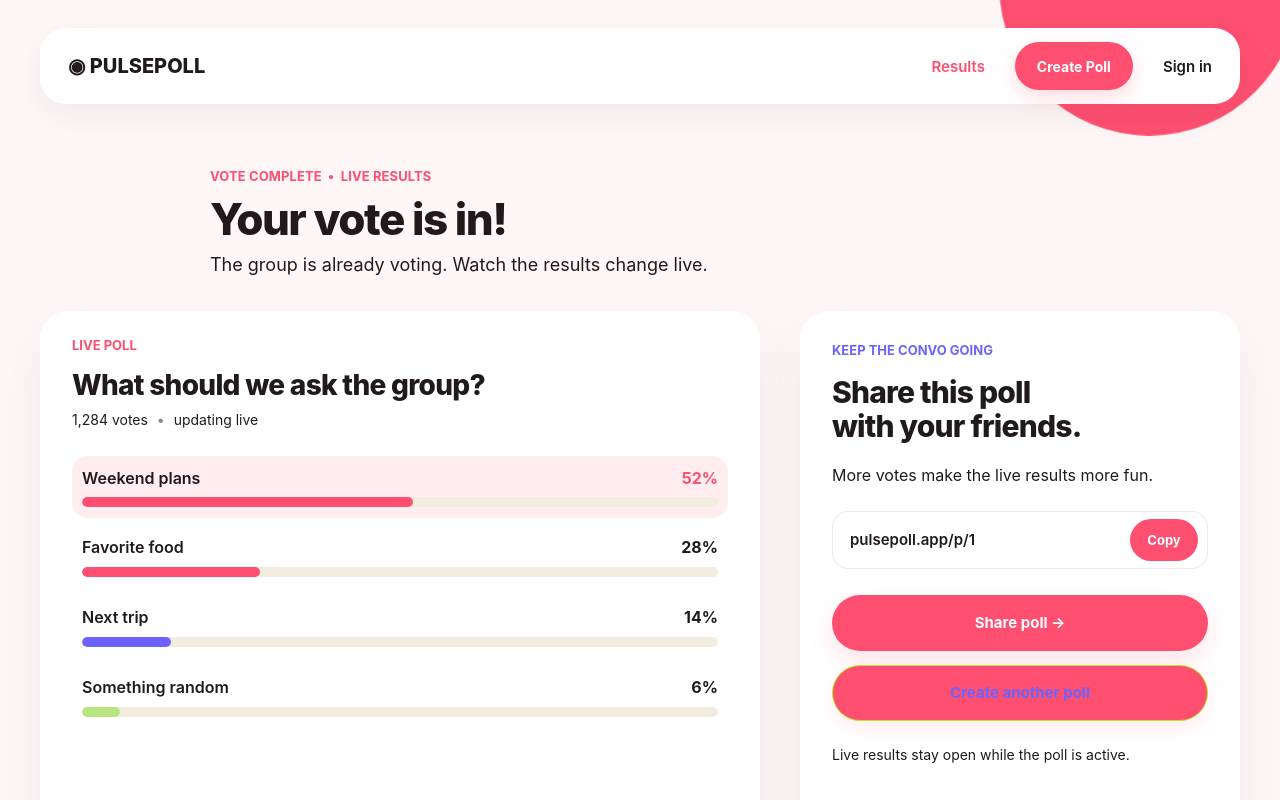
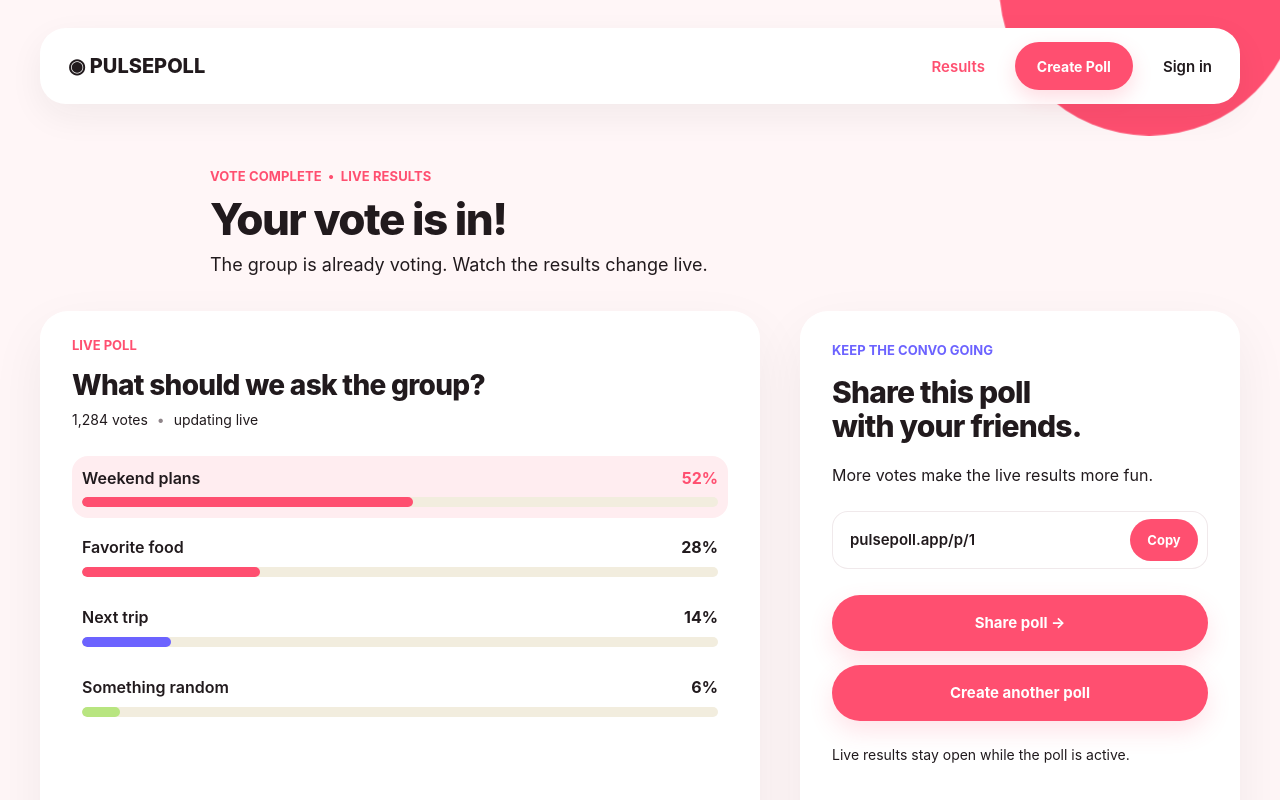
Before and after one commit to hari632/Pulse-Poll--Frontend, a React (Vite) app: page /results/1 in a window 1280 px wide. Shown: the top 800 px of the page. Built offline with nearby package versions, Linux system fonts and the light colour scheme; no server answers.

Commit message:
Fix create another poll button styling

```diff
--- a/src/pages/Results/Results.css
+++ b/src/pages/Results/Results.css
@@ -5,15 +5,10 @@
 
 .results-page {
   position: relative;
-
   min-height: 100vh;
-
   padding: 28px 40px 60px;
-
   overflow: hidden;
-
   background: #fff6f7;
-
   color: #211a1d;
 }
 
@@ -23,23 +18,17 @@
 
 .results-decoration {
   position: absolute;
-
   pointer-events: none;
-
   z-index: 0;
-
   border-radius: 50%;
 }
 
 .results-decoration--coral {
   width: 300px;
   height: 300px;
-
   top: -165px;
   right: -20px;
-
   background: #ff4f70;
-
   animation:
     decorationFloat 6s ease-in-out infinite;
 }
@@ -47,12 +36,9 @@
 .results-decoration--purple {
   width: 240px;
   height: 240px;
-
   left: -125px;
   bottom: -130px;
-
   background: #6c63ff;
-
   animation:
     decorationFloatReverse 7s ease-in-out infinite;
 }
@@ -63,35 +49,25 @@
 
 .results-navbar {
   position: relative;
-
   z-index: 10;
-
   width: 100%;
   height: 76px;
-
   display: flex;
   align-items: center;
   justify-content: space-between;
-
   padding: 0 28px;
-
   background: #ffffff;
-
   border-radius: 26px;
-
   box-shadow:
     0 12px 35px rgba(33, 26, 29, 0.06);
-
   animation:
     navbarEnter 0.65s ease-out both;
 }
 
 .results-navbar__brand {
   color: #211a1d;
-
   font-size: 20px;
   font-weight: 800;
-
   transition:
     transform 0.2s ease,
     opacity 0.2s ease;
@@ -99,7 +75,6 @@
 
 .results-navbar__brand:hover {
   transform: translateX(4px);
-
   opacity: 0.7;
 }
 
@@ -111,17 +86,14 @@
 
 .results-navbar__active {
   color: #ff4f70;
-
   font-size: 15px;
   font-weight: 600;
 }
 
 .results-navbar__signin {
   color: #211a1d;
-
   font-size: 15px;
   font-weight: 600;
-
   transition: opacity 0.2s ease;
 }
 
@@ -132,21 +104,15 @@
 .results-navbar__create {
   width: 118px;
   height: 48px;
-
   border: 0;
   border-radius: 24px;
-
   background: #ff4f70;
   color: #ffffff;
-
   font-size: 14px;
   font-weight: 700;
-
   cursor: pointer;
-
   box-shadow:
     0 8px 20px rgba(255, 79, 112, 0.2);
-
   transition:
     transform 0.2s ease,
     box-shadow 0.2s ease;
@@ -154,7 +120,6 @@
 
 .results-navbar__create:hover {
   transform: translateY(-2px);
-
   box-shadow:
     0 12px 25px rgba(255, 79, 112, 0.28);
 }
@@ -169,13 +134,9 @@
 
 .results-header {
   position: relative;
-
   z-index: 1;
-
   max-width: 860px;
-
   margin: 64px auto 34px;
-
   animation:
     headerEnter 0.8s 0.1s
     cubic-bezier(0.22, 1, 0.36, 1)
@@ -184,33 +145,24 @@
 
 .results-header__eyebrow {
   margin: 0 0 12px;
-
   color: #ff4f70;
-
   font-size: 13px;
   font-weight: 700;
-
   letter-spacing: 0.1px;
 }
 
 .results-header h1 {
   margin: 0;
-
   color: #211a1d;
-
   font-size: 44px;
   line-height: 1.05;
-
   font-weight: 800;
-
   letter-spacing: -1.5px;
 }
 
 .results-header > p:last-child {
   margin: 10px 0 0;
-
   color: #211a1d;
-
   font-size: 18px;
   line-height: 1.4;
 }
@@ -221,21 +173,14 @@
 
 .results-layout {
   position: relative;
-
   z-index: 1;
-
   width: min(1280px, 100%);
-
   margin: 0 auto;
-
   display: grid;
-
   grid-template-columns:
     minmax(0, 800px)
     minmax(340px, 440px);
-
   gap: 40px;
-
   align-items: stretch;
 }
 
@@ -245,16 +190,11 @@
 
 .results-card {
   min-height: 548px;
-
   padding: 26px 32px 32px;
-
   background: #ffffff;
-
   border-radius: 28px;
-
   box-shadow:
     0 20px 55px rgba(33, 26, 29, 0.06);
-
   animation:
     resultsCardEnter 0.8s 0.25s
     cubic-bezier(0.22, 1, 0.36, 1)
@@ -263,37 +203,28 @@
 
 .results-card__label {
   margin: 0 0 16px;
-
   color: #ff4f70;
-
   font-size: 13px;
   font-weight: 700;
 }
 
 .results-card h2 {
   margin: 0;
-
   color: #211a1d;
-
   font-size: 28px;
   line-height: 1.2;
-
   font-weight: 800;
-
   letter-spacing: -0.7px;
 }
 
 .results-card__meta {
   margin: 8px 0 28px;
-
   color: #211a1d;
-
   font-size: 14px;
 }
 
 .results-card__meta span {
   margin: 0 5px;
-
   color: #8f8589;
 }
 
@@ -304,15 +235,12 @@
 .results-options {
   display: flex;
   flex-direction: column;
-
   gap: 8px;
 }
 
 .result-option {
   padding: 9px 10px 11px;
-
   border-radius: 16px;
-
   transition:
     background 0.25s ease,
     transform 0.25s ease;
@@ -320,7 +248,6 @@
 
 .result-option--selected {
   background: #ffedf0;
-
   animation:
     selectedResultEnter 0.55s
     cubic-bezier(0.22, 1, 0.36, 1)
@@ -335,13 +262,11 @@
   display: flex;
   align-items: center;
   justify-content: space-between;
-
   min-height: 25px;
 }
 
 .result-option__name {
   color: #211a1d;
-
   font-size: 16px;
   font-weight: 600;
 }
@@ -354,22 +279,17 @@
 
 .result-option__voted {
   color: #ff4f70;
-
   font-size: 12px;
   font-weight: 700;
-
   animation:
     votedPop 0.45s ease-out;
 }
 
 .result-option__percentage {
   min-width: 42px;
-
   color: #211a1d;
-
   font-size: 16px;
   font-weight: 700;
-
   text-align: right;
 }
 
@@ -381,30 +301,21 @@
 .result-option__track {
   width: 100%;
   height: 10px;
-
   margin-top: 7px;
-
   overflow: hidden;
-
   border-radius: 5px;
-
   background: #f2edde;
 }
 
 .result-option__fill {
   height: 100%;
-
   border-radius: inherit;
-
   background: #ff4f70;
-
   transform-origin: left;
-
   animation:
     barGrow 1s
     cubic-bezier(0.22, 1, 0.36, 1)
     both;
-
   transition:
     width 0.8s
     cubic-bezier(0.22, 1, 0.36, 1);
@@ -418,14 +329,12 @@
 .result-option:nth-child(3)
   .result-option__fill {
   background: #6c63ff;
-
   animation-delay: 0.16s;
 }
 
 .result-option:nth-child(4)
   .result-option__fill {
   background: #b8e580;
-
   animation-delay: 0.24s;
 }
 
@@ -435,16 +344,11 @@
 
 .share-card {
   min-height: 548px;
-
   padding: 31px 32px;
-
   background: #ffffff;
-
   border-radius: 28px;
-
   box-shadow:
     0 20px 55px rgba(33, 26, 29, 0.06);
-
   animation:
     shareCardEnter 0.8s 0.4s
     cubic-bezier(0.22, 1, 0.36, 1)
@@ -453,31 +357,23 @@
 
 .share-card__eyebrow {
   margin: 0 0 18px;
-
   color: #6c63ff;
-
   font-size: 13px;
   font-weight: 700;
 }
 
 .share-card h2 {
   margin: 0;
-
   color: #211a1d;
-
   font-size: 30px;
   line-height: 1.12;
-
   font-weight: 800;
-
   letter-spacing: -0.8px;
 }
 
 .share-card__description {
   margin: 20px 0 25px;
-
   color: #211a1d;
-
   font-size: 16px;
   line-height: 1.4;
 }
@@ -489,52 +385,37 @@
 .share-link {
   width: 100%;
   height: 58px;
-
   display: flex;
   align-items: center;
   justify-content: space-between;
-
   padding-left: 18px;
   padding-right: 10px;
-
   border-radius: 16px;
-
   background: #ffffff;
-
   box-shadow:
     inset 0 0 0 1px #f0e9eb;
 }
 
 .share-link span {
   overflow: hidden;
-
   color: #211a1d;
-
   font-size: 15px;
   font-weight: 600;
-
   text-overflow: ellipsis;
-
   white-space: nowrap;
 }
 
 .share-link button {
   width: 68px;
   height: 42px;
-
   flex-shrink: 0;
-
   border: 0;
   border-radius: 21px;
-
   background: #ff4f70;
   color: #ffffff;
-
   font-size: 13px;
   font-weight: 700;
-
   cursor: pointer;
-
   transition:
     transform 0.2s ease,
     background 0.2s ease;
@@ -556,15 +437,11 @@
 .share-card__new {
   width: 100%;
   height: 56px;
-
   border: 0;
   border-radius: 28px;
-
   font-size: 15px;
   font-weight: 700;
-
   cursor: pointer;
-
   transition:
     transform 0.2s ease,
     box-shadow 0.2s ease;
@@ -572,17 +449,14 @@
 
 .share-card__share {
   margin-top: 26px;
-
   background: #ff4f70;
   color: #ffffff;
-
   box-shadow:
     0 10px 25px rgba(255, 79, 112, 0.16);
 }
 
 .share-card__share:hover {
   transform: translateY(-2px);
-
   box-shadow:
     0 15px 30px rgba(255, 79, 112, 0.24);
 }
@@ -591,33 +465,23 @@
   transform: scale(0.97);
 }
 
-.share-card__share:disabled {
-  opacity: 0.65;
-
-  cursor: wait;
-}
-
 /* =====================================================
    NEW POLL
    ===================================================== */
 
 .share-card__new {
   margin-top: 14px;
-
   background: #ff4f70;
-  color: #6c63ff;
-
-  border: 1px solid #b8e81f;
-
+  color: #ffffff;
+  border: 0;
   box-shadow:
-    0 8px 20px rgba(255, 79, 112, 0.1);
+    0 10px 25px rgba(255, 79, 112, 0.16);
 }
 
 .share-card__new:hover {
   transform: translateY(-2px);
-
   box-shadow:
-    0 12px 25px rgba(255, 79, 112, 0.18);
+    0 15px 30px rgba(255, 79, 112, 0.24);
 }
 
 .share-card__new:active {
@@ -630,9 +494,7 @@
 
 .share-card__footer {
   margin: 24px 0 0;
-
   color: #211a1d;
-
   font-size: 14px;
   line-height: 1.4;
 }
@@ -643,17 +505,11 @@
 
 .results-footer {
   position: relative;
-
   z-index: 2;
-
   width: min(1280px, 100%);
-
   margin: 20px auto 0;
-
   color: #211a1d;
-
   font-size: 13px;
-
   animation:
     voteFadeUp 0.8s 0.6s ease-out both;
 }
@@ -815,9 +671,7 @@
 
   .results-navbar {
     height: 64px;
-
     padding: 0 18px;
-
     border-radius: 20px;
   }
 
@@ -840,7 +694,6 @@
   .results-navbar__create {
     width: 105px;
     height: 42px;
-
     font-size: 12px;
   }
 
@@ -867,9 +720,7 @@
 
   .results-card {
     min-height: auto;
-
     padding: 24px 20px;
-
     border-radius: 24px;
   }
 
@@ -891,7 +742,6 @@
 
   .share-card {
     padding: 26px 20px;
-
     border-radius: 24px;
   }
 
@@ -902,7 +752,6 @@
   .results-decoration--coral {
     width: 190px;
     height: 190px;
-
     top: -100px;
     right: -70px;
   }
@@ -910,7 +759,6 @@
   .results-decoration--purple {
     width: 160px;
     height: 160px;
-
     left: -100px;
     bottom: -90px;
   }
```
